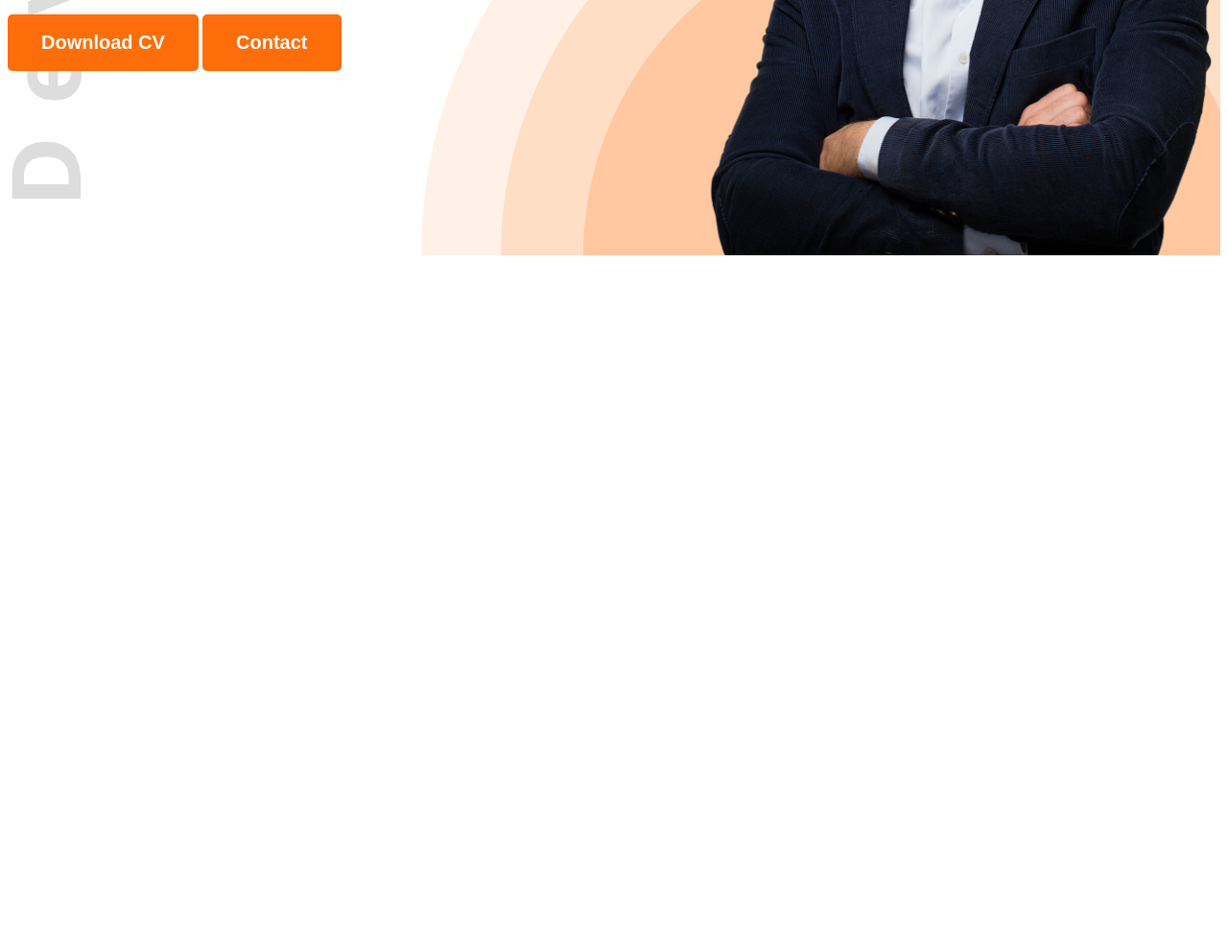
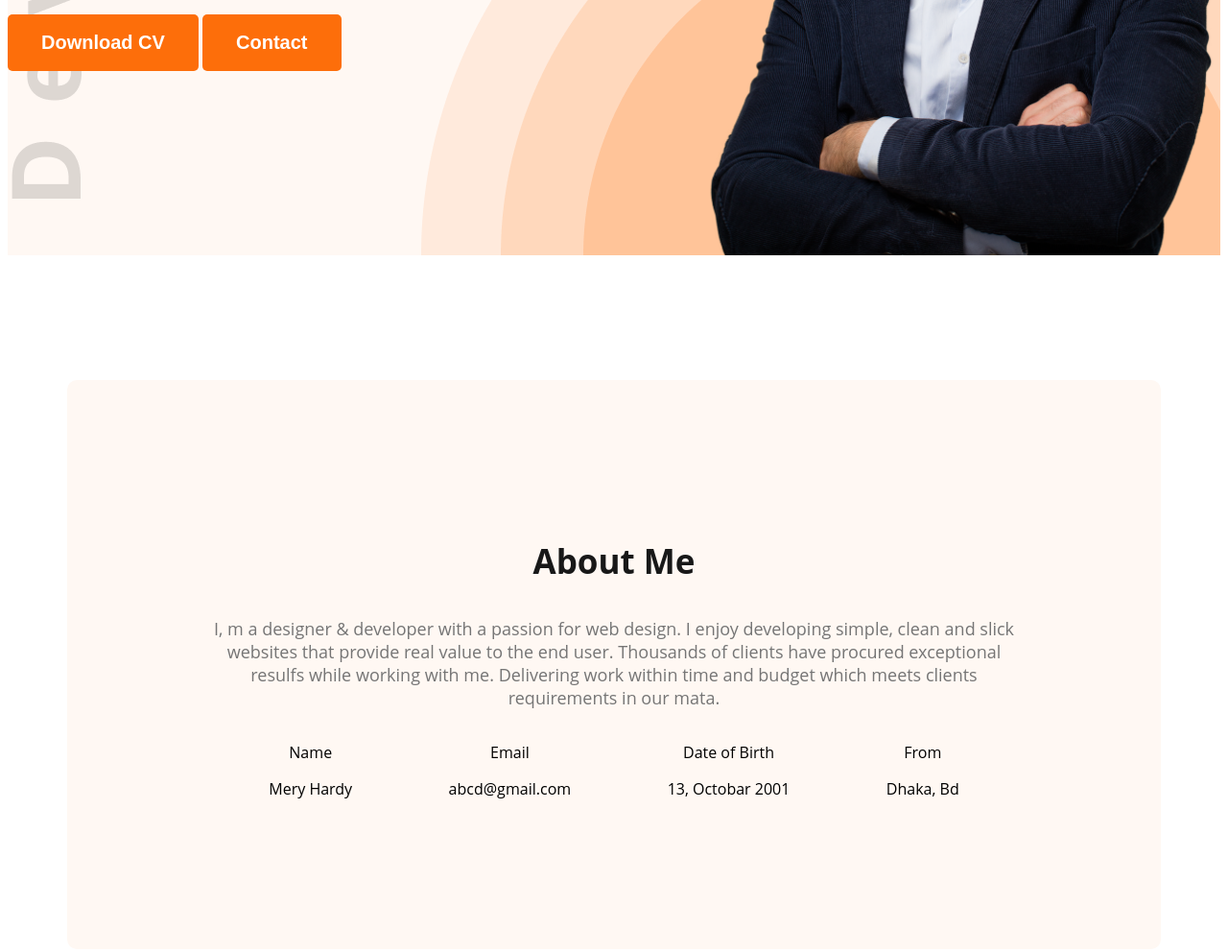
Before and after one commit to Sabus123/wev-dev-portfolio, a plain HTML site: page index.html in a window 1280 px wide. Shown: the part 564-1556 px from the top of the page at 96% size. Before the commit the page ends 838 px from the top, so only its background shows below. Drawn offline with Linux system fonts and the light colour scheme.

Commit message:
This is about sectiob

```diff
--- a/index.html
+++ b/index.html
@@ -10,7 +10,7 @@
     <link rel="stylesheet" href="styleses/CSS.css">
 </head>
 <body class="open-sans-normal">
-    <header class="header">
+    <header class="header secondary-bg">
        <!--  nav holo ul, li, a a prent class -->
        <nav>
         <h3 class="nav-title">Ma<span class="text-praimary">r</span>y</h3>
@@ -35,6 +35,30 @@
        </div>
     </header>
     <main>
+        <section class="about secondary-bg">
+            <h3 class="section-title">About Me</h3>
+            <p class="section-description">I, m a designer & developer with a passion for web design. I enjoy developing simple, clean and slick websites that provide real value to the end user. Thousands of clients have procured exceptional resulfs while working with me. Delivering work within time and budget which meets clients requirements in our mata.
+
+            </p>
+            <div class="about-items">
+               <div class="abou-item">
+                <p class="item-title">Name</p>
+                <p class="item-description">Mery Hardy</p>
+               </div>
+               <div class="abou-item">
+                <p class="item-title">Email</p>
+                <p class="item-description">abcd@gmail.com</p>
+               </div>
+               <div class="abou-item">
+                <p class="item-title">Date of Birth</p>
+                <p class="item-description">13, Octobar 2001</p>
+               </div>
+               <div class="abou-item">
+                <p class="item-title">From</p>
+                <p class="item-description">Dhaka, Bd</p>
+               </div>
+            </div>
+        </section>
     </main>
     <footer>
 
--- a/styleses/CSS.css
+++ b/styleses/CSS.css
@@ -35,6 +35,7 @@ nav li a{
     background-image: url("../images/developer.png"), url(../images/header_bg.png);
     background-position: top left, bottom right;
     background-repeat: no-repeat;
+
 }
 nav ul{
     display: flex;
@@ -56,6 +57,19 @@ nav ul{
     justify-content:space-evenly;
     margin: 0 35px 0 0;
 }
+.section-title{
+    font-size:35px;
+    font-weight: bold;
+    color:#181818;
+}
+.section-description
+{
+    font-size: 18px;
+    color:#757575;
+}
+.secondary-bg{
+    background-color: #FFF8F3;
+}
 /* banner gritings  */
 .benner-gritings{
    font-size: 45px;
@@ -75,3 +89,26 @@ nav ul{
 .banner{
     display: flex;
 }
+/* about section */
+.about{
+    border-radius: 10px;
+    padding: 130px 150px;
+    margin-top: 130px;
+    text-align: center;
+}
+/* main section style */
+main{
+    max-width: 1140px;
+    margin: 0 auto;
+
+}
+.item-description{
+   font-weight: 600px;
+}
+.about-items{
+    display: flex;
+    justify-content: space-around;
+    margin: 10px;
+    padding-bottom: 0px;
+
+}
```
